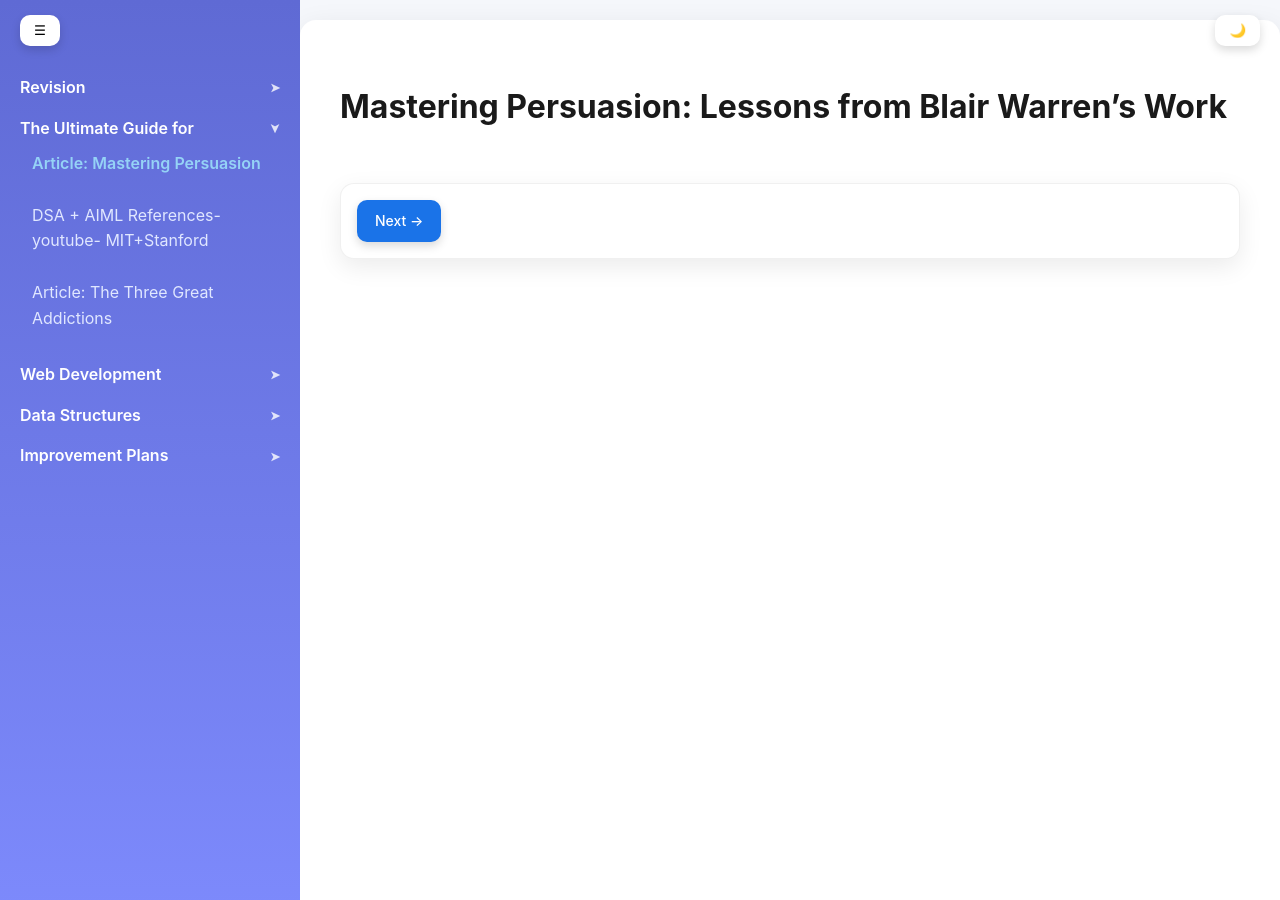
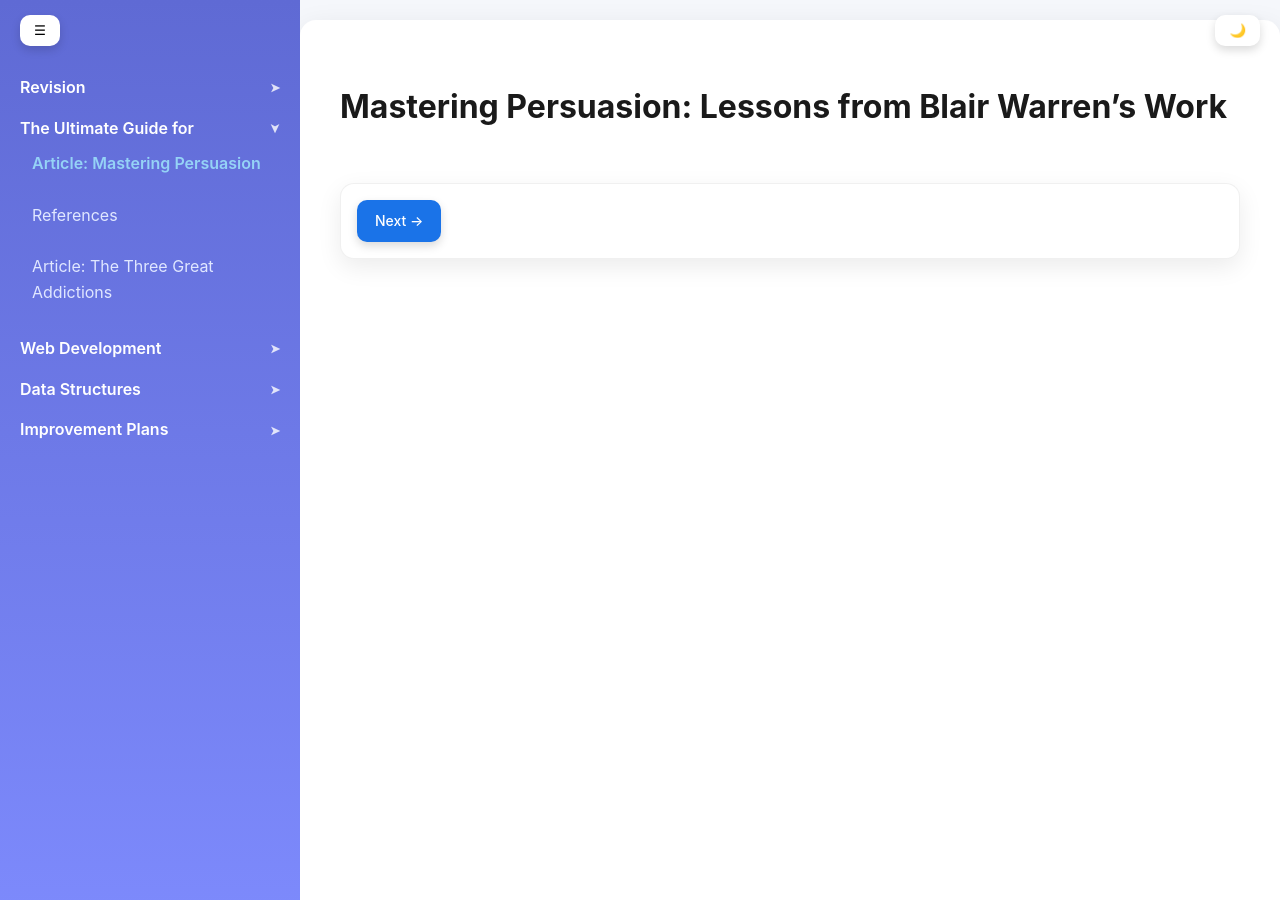
Before and after one commit to ocehuem/knowledge-base, a Jekyll site: the page built from _courses/suggestions/blairWarren.html, in a window 1280 px wide and 900 px high. Built offline with Jekyll 4.4.1, drawn with Linux system fonts in a browser that asks for light colours.

Commit message:
Update course title from 'DSA + AIML References' to 'References'

```diff
--- a/_data/courses.yml
+++ b/_data/courses.yml
@@ -9,7 +9,7 @@
   lessons:
     - title: "Article: Mastering Persuasion"
       url: /courses/suggestions/blairWarren.html
-    - title: "DSA + AIML References- youtube- MIT+Stanford"
+    - title: "References"
       url: /courses/suggestions/References.html
     - title: "Article: The Three Great Addictions"
       url: /courses/suggestions/TheThreeGreatAddictions.html
```
